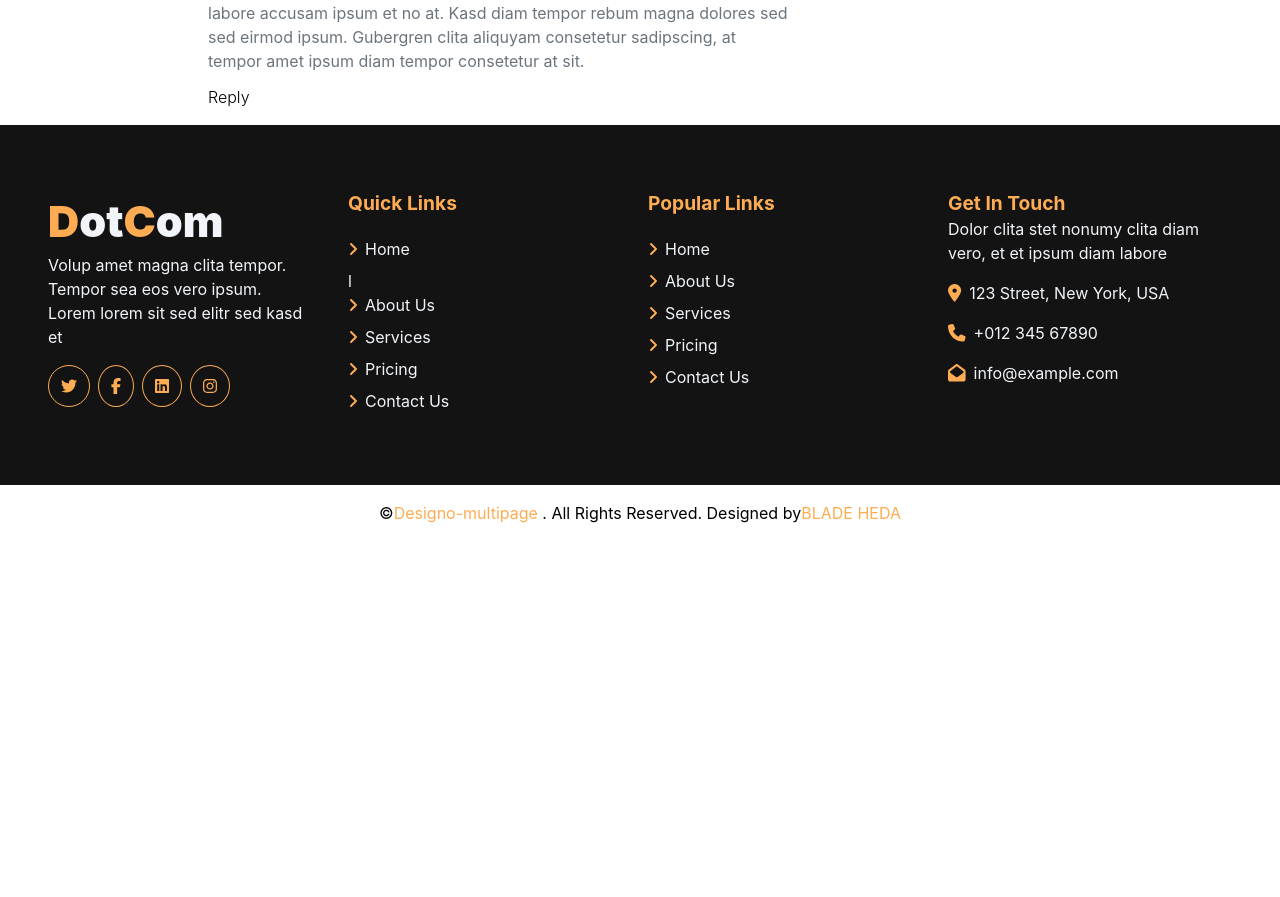
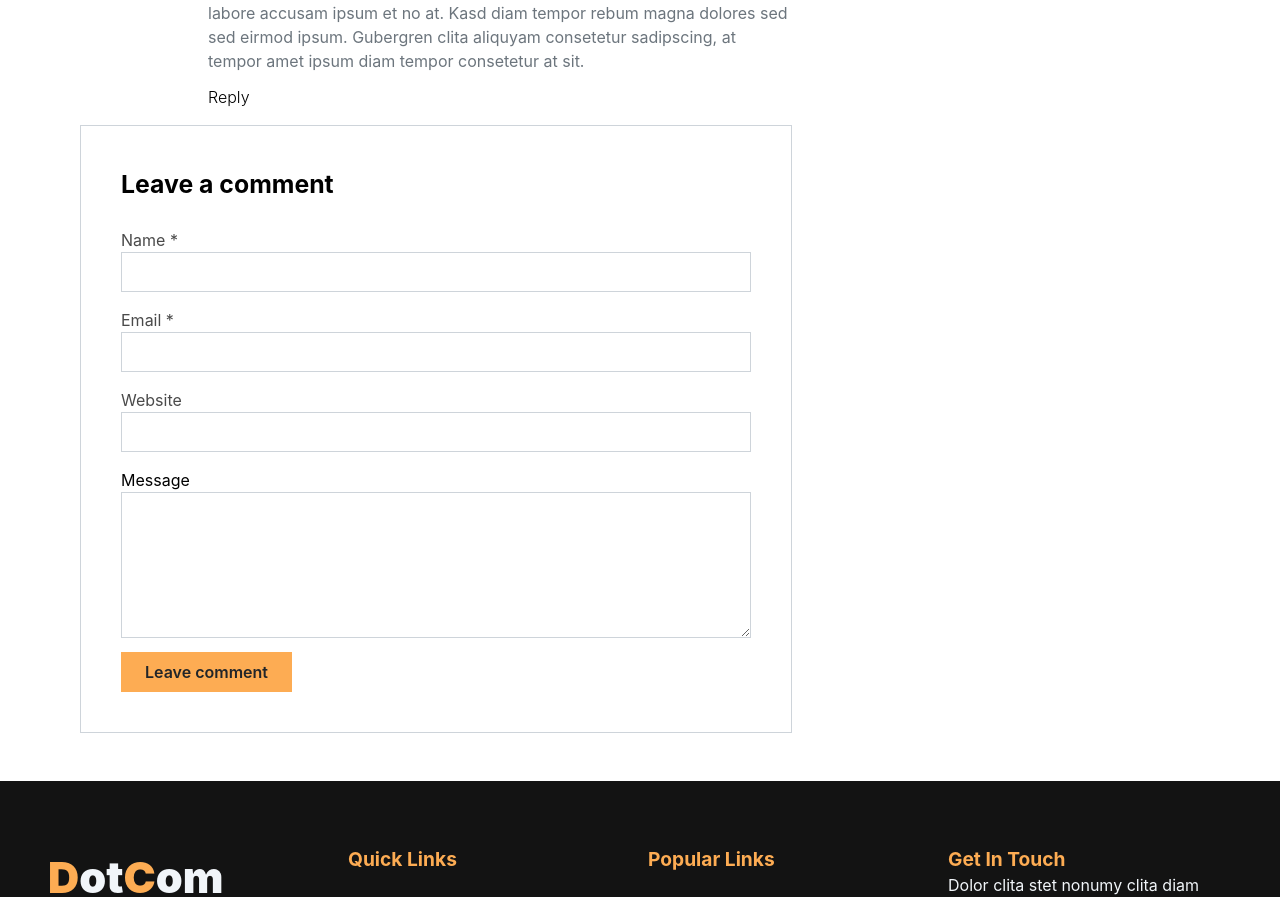
Before and after one commit to BLADEHEDA/Dotcom-Creative-Multipage-Page-App, a React (Create React App) app: page / in a window 1280 px wide. Shown: the part 2867-3764 px from the top of the page. Before the commit the page ends 3408 px from the top, so only its background shows below. Built offline with nearby package versions, Linux system fonts and the light colour scheme.

Commit message:
new cjanges doem

```diff
--- a/src/Components/About/About.css
+++ b/src/Components/About/About.css
@@ -65,7 +65,7 @@
    font-size: 1.2em;
     /* font-weight: 400; */
   }
-  .category-div,.post-div,.image0div,.plain-text-div{
+  .category-div,.post-div,.image0div,.plain-text-div,.blog-form{
    border: 1px solid rgb(206, 212, 218);
   }
   .cloud-div {
--- a/src/Components/Blog/BlogDet.jsx
+++ b/src/Components/Blog/BlogDet.jsx
@@ -6,6 +6,7 @@ import { FontAwesomeIcon } from '@fortawesome/react-fontawesome'
 import {faBookBookmark,faSearch,faAngleRight} from '@fortawesome/free-solid-svg-icons'
 // import { BlogProp } from '../Home/Blog'
 import { BlogCategories, BlogPosrs, Cloud, Image } from './BlogCont'
+import Button from '../Shared/Button'
 
 const Comment=(props)=>{
 return(
@@ -133,6 +134,48 @@ const BlogDet = () => {
         <Comment src={user1} />
         </div>
         </article>
+        <article className="blog-cont-form">
+            <form action="" className="blog-form p-[2.5em] mb-[3em] ">
+                <h1 className="form-head font-[700] text-[1.55em] mb-[1em] "> Leave a comment  </h1>
+                <div className="form-data">
+                    <div>
+                        <label htmlFor="name" className='text-[#4A4A4A]' >Name * </label>
+                    </div>
+                    <div className="form-inputdiv">
+                        <input type="text" className="form-input h-[2.5em] " />
+                    </div>
+                </div>
+                <div className="form-data">
+                <div>
+                        <label htmlFor="Email" className='text-[#4A4A4A]'>Email * </label>
+                    </div>
+                    <div className="form-inputdiv">
+                        <input type="email" className="form-input h-[2.5em]" />
+                    </div>
+                </div>
+                <div className="form-data">
+                     <div>
+                        <label htmlFor="website" className='text-[#4A4A4A]'>Website </label>
+                    </div>
+                    <div className="form-inputdiv">
+                        <input type="text" className="form-input h-[2.5em]" />
+                    </div>
+                </div>
+
+                <div className="form-data">
+                     <div>
+                        <label htmlFor="">Message </label>
+                    </div>
+                    <div className="form-inputdiv">
+                      <textarea name="" id="text-area" cols="30" rows="5" className="form-input" ></textarea>
+                    </div>
+                </div>
+                <div className="form-ntn">
+                    <Button style={{marginTop:"-0.5em", fontSize:"1em" }} name="Leave comment"/>  </div>
+            </form>
+        </article>
+
+
         </div>
         <di className="Blogcont-bottom">
         </di>
```
